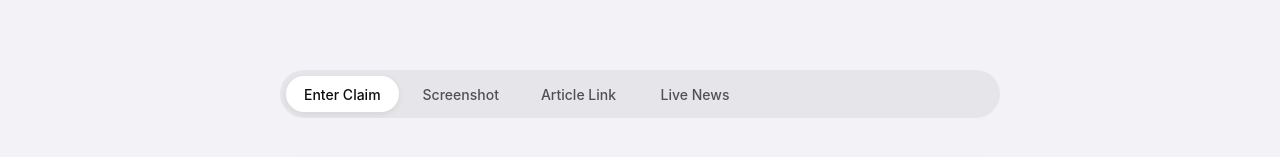
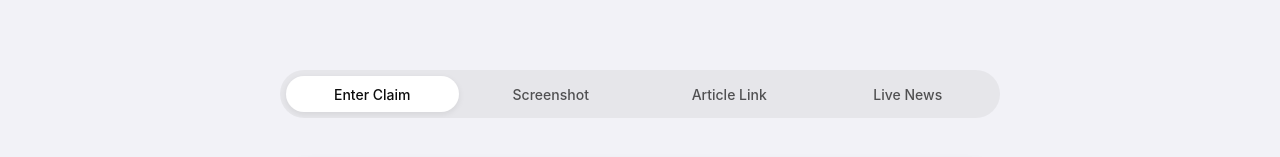
Before and after one commit to theparthbhanderi/fact-fronted, a React (Vite) app: page / in a window 1280 px wide. Shown: the part 352-509 px from the top of the page. Built offline with nearby package versions, Linux system fonts and the light colour scheme; no server answers.

Commit message:
Fix segmented control layout: restore balanced desktop width while keeping mobile scroll stability

```diff
--- a/src/components/SegmentedControl.css
+++ b/src/components/SegmentedControl.css
@@ -23,15 +23,13 @@
   margin: 0 auto;
   display: flex;
   align-items: center;
-  justify-content: flex-start;
+  justify-content: space-between; /* Desktop: spread evenly */
   gap: 6px;
   padding: 6px;
   background: rgba(0, 0, 0, 0.05);
-  overflow-x: auto;
+  overflow-x: hidden; /* Desktop: hide overflow */
   overflow-y: hidden;
   flex-wrap: nowrap;
-  -webkit-overflow-scrolling: touch;
-  scrollbar-width: none;
   height: 48px; /* Fixed height to prevent vertical jumping */
 }
 
@@ -41,6 +39,10 @@
     width: 100% !important;
     margin-left: 0 !important;
     margin-right: 0 !important;
+    justify-content: flex-start; /* Mobile: start from left for scroll */
+    overflow-x: auto; /* Mobile: allow scrolling */
+    -webkit-overflow-scrolling: touch;
+    scrollbar-width: none;
   }
 }
 
@@ -49,9 +51,15 @@
 }
 
 .sc-root.sc-tabs .sc-seg {
-  flex: 0 0 auto; /* Don't grow, don't shrink, stay based on content */
+  flex: 1; /* Desktop: grow to fill space */
   min-width: 110px;
   white-space: nowrap;
+}
+
+@media (max-width: 768px) {
+  .sc-root.sc-tabs .sc-seg {
+    flex: 0 0 auto; /* Mobile: don't shrink, allow scroll */
+  }
 }
 
 .dark .sc-root,
```
